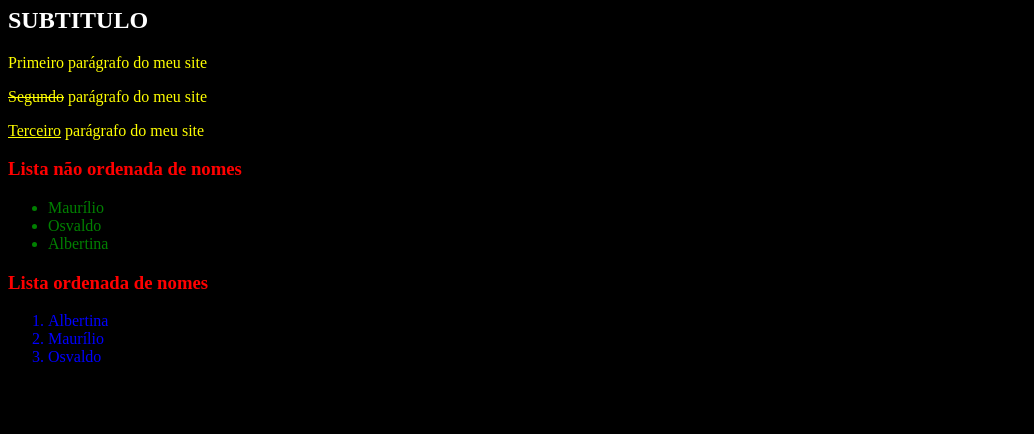
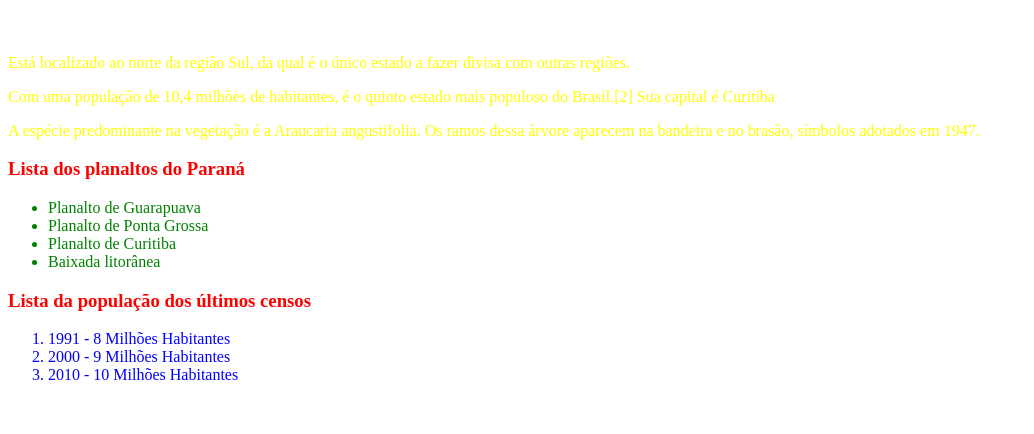
Before and after one commit to romulopena/novoprojeto-1e, a plain HTML site: page index.html in a window 1280 px wide. Shown: the part 366-800 px from the top of the page, without its empty margins (0-1034 px from the left). Drawn offline with Linux system fonts and the light colour scheme.

Commit message:
informacoes

```diff
--- a/index.html
+++ b/index.html
@@ -1,35 +1,36 @@
 <!DOCTYPE html>  <!--Versão do HTML5-->
 <html> <!--delimitação do html-->
     <head> <!--Cabeçalho invisível-->
-        <style>
-            body{
-                background-color: black;
-            }
-
-        </style>
-        <link rel="stylesheet" href="style.css">
+        <meta charset="UTF-8"> <!--Símbolos e idiomas do mundo inteiro-->
+        <link rel="stylesheet" href="style.css"> <!--conectando css com html-->
     </head>
 
     <body>  <!--corpo visível-->
         <img id="imagem1" src="parana.png" alt="bandeira do Paraná">
-        <h1 style="color: gold; text-align: center;">Titulo novo</h1>
+        <h1>Estado do Paraná</h1>
 
-        <h2 id="titulo2">SUBTITULO</h2>
-        <p class="textos">Primeiro parágrafo do meu site</p> <!--Primeiro--->
-        <p class="textos"><del>Segundo</del> parágrafo do meu site</p> <!--Segundo-traçado-->
-        <p class="textos"><u>Terceiro</u> parágrafo do meu site</p> <!--Terceiro-Sublinhado-->
-        <div> <!--divisão de conteúdo - tag semântica-->
-            <h3 class="titulo3">Lista não ordenada de nomes</h3>
+        <h2 id="titulo2">Estado do Sul do Brasil</h2>
+        <p class="textos">Está localizado ao norte da região Sul,
+            da qual é o único estado a fazer divisa com outras regiões. </p> <!--Primeiro--->
+        <p class="textos">Com uma população de 10,4 milhões de habitantes,
+            é o quinto estado mais populoso do Brasil.[2] Sua capital é Curitiba</p> <!--Segundo-traçado-->
+        <p class="textos">A espécie predominante na vegetação é a Araucaria angustifolia. Os ramos
+            dessa árvore aparecem na bandeira e no brasão, símbolos adotados em 1947.</p> <!--Terceiro-Sublinhado-->
+
+            <div> <!--divisão de conteúdo - tag semântica-->
+            <h3 class="titulo3">Lista dos planaltos do Paraná</h3>
             <ul id="lista-sem-ordem"> <!--Lista não ordenada(unordered list)-->
-                <li>Maurílio</li> <!--item da lista(list item)-->
-                <li>Osvaldo</li>
-                <li>Albertina</li>
+                <li>Planalto de Guarapuava</li> <!--item da lista(list item)-->
+                <li>Planalto de Ponta Grossa</li>
+                <li>Planalto de Curitiba</li>
+                <li>Baixada litorânea</li>
             </ul>
-            <h3 class="titulo3">Lista ordenada de nomes</h3>
+
+            <h3 class="titulo3">Lista da população dos últimos censos</h3>
             <ol id="lista-com-ordem"><!--Lista ordenada(ordered list)-->
-                <li>Albertina</li> <!--item da lista(list item)-->
-                <li>Maurílio</li>
-                <li>Osvaldo</li>
+                <li>1991 - 8 Milhões Habitantes</li> <!--item da lista(list item)-->
+                <li>2000 - 9 Milhões Habitantes</li>
+                <li>2010 - 10 Milhões Habitantes</li>
             </ol>
         </div>
     </body>
```
